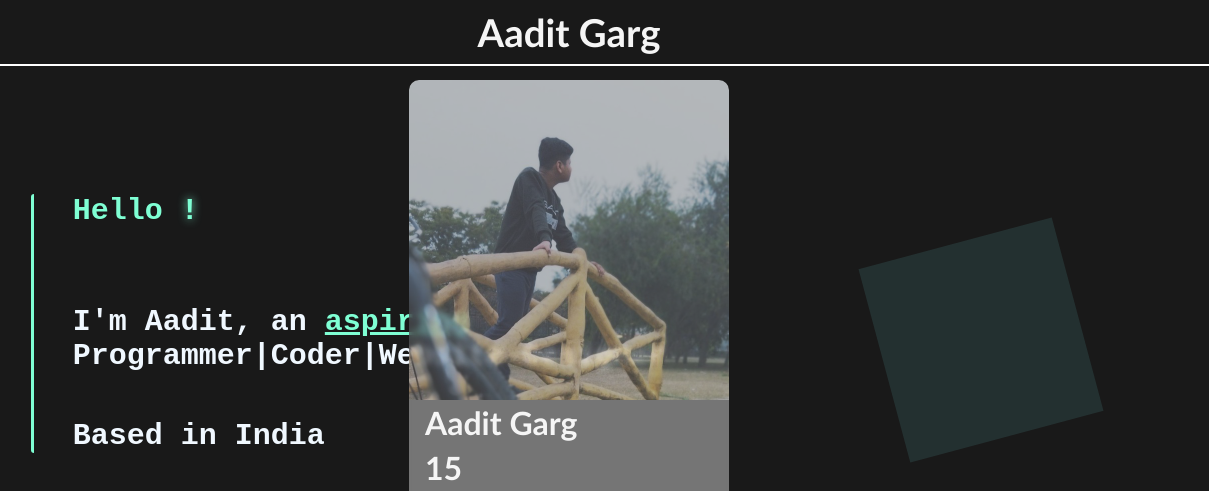
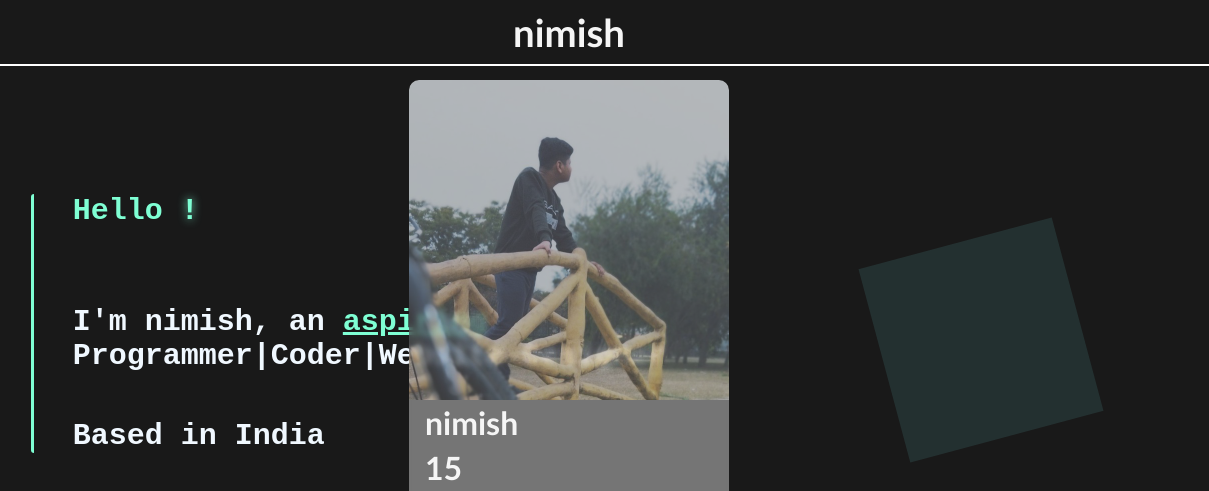
Before and after one commit to Aadit-Garg/Aadit-Garg.github.io, a plain HTML site: page index.html in a window 1280 px wide. Shown: the top 491 px of the page, 71-1280 px from the left. Drawn offline with Linux system fonts and the light colour scheme.

Commit message:
Update index.html
Hi

```diff
--- a/index.html
+++ b/index.html
@@ -5,21 +5,21 @@
     <meta charset="UTF-8">
     <meta http-equiv="X-UA-Compatible" content="IE=edge">
     <meta name="viewport" content="width=device-width, initial-scale=1.0">
-    <title>Aadit Garg</title>
+    <title>nimish</title>
     <link rel="stylesheet" href="style.css">
 </head>
 
 <body>
     <header>
         <div class="img_box"><img class="img" src="pfp.jpg" alt=""></div>
-        <a class="name" href="https://github.com/aadit-garg">
-            <h1>Aadit Garg</h1>
+        <a class="name" href="https://github.com/nimish">
+            <h1>nimish</h1>
         </a>
         <div class="card">
             <div><img class="img_in_card" src="pfp.jpg" alt=""></div>
             <div class="info">
                 <div class="u_name i_c">
-                    <h1>Aadit Garg</h1>
+                    <h1>nimish</h1>
                 </div>
                 <div class="u_age i_c">
                     <h1>15</h1>
@@ -53,7 +53,7 @@
             <div class="hello hellonamas">
                 <h2>Namaste ! 🙏</h2>
             </div>
-            <h2>I'm Aadit, an <span class="U_L">aspiring</span> <br> Programmer|Coder|Website-Designer</h2>
+            <h2>I'm nimish, an <span class="U_L">aspiring</span> <br> Programmer|Coder|Website-Designer</h2>
             <br>
             <br>
             <h2>Based in India</h2>
@@ -87,7 +87,7 @@
                 journey, I have built a few projects, <br>
                 which you can check out on my <a class="git" href="https://github.com/aadit-garg">GitHub</a>
                 profile. <br>
-                Hey I have a <a href = "https://aadit-garg.github.io/cuddly-diaries/"> Blog site </a><br>
+                Hey I have a <a href = "https://nimish.github.io/cuddly-diaries/"> Blog site </a><br>
                 So that's about it.<br><br>
             <h2>I would love to meet new people and help the community.</h2>
             </p>
```
